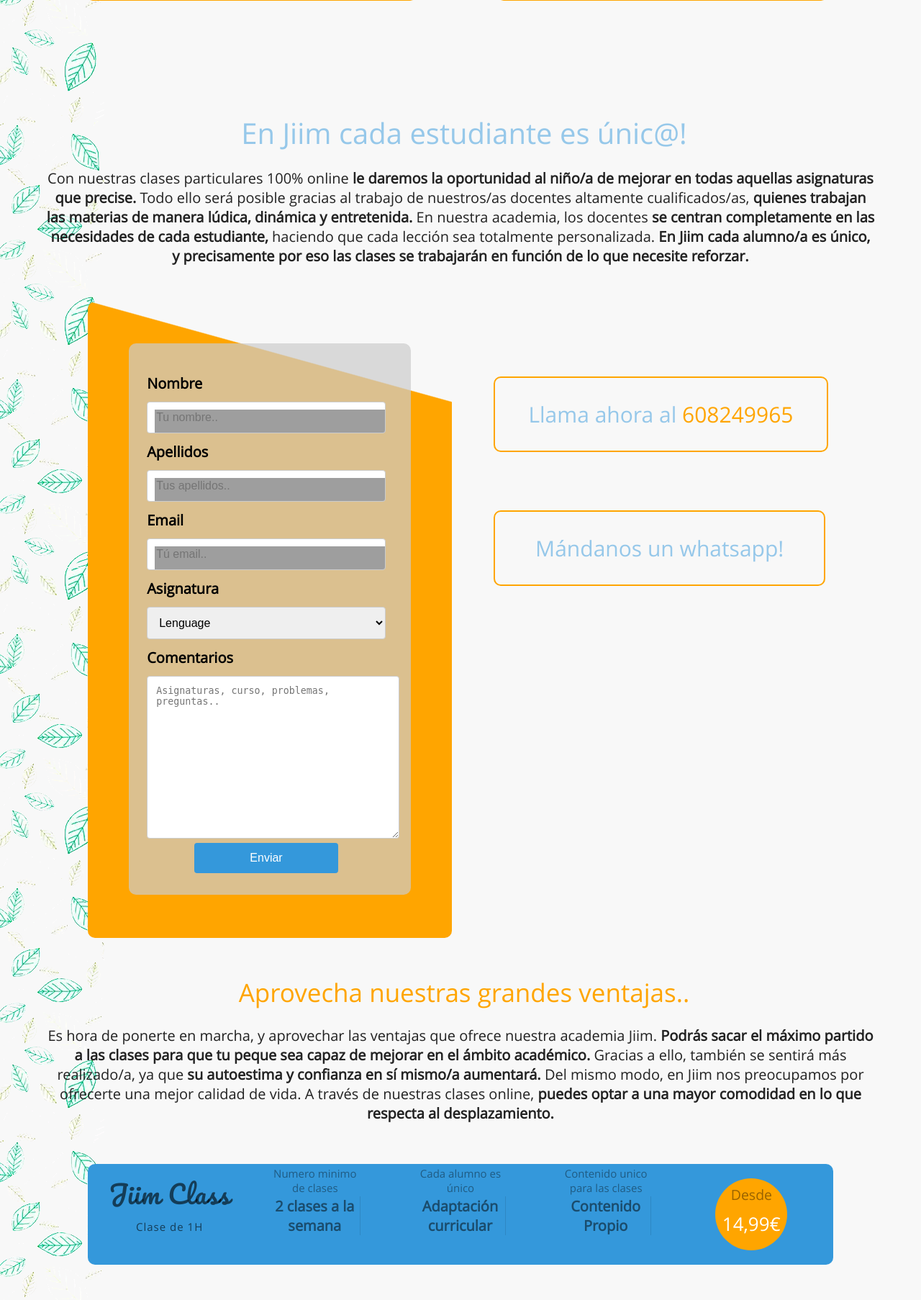
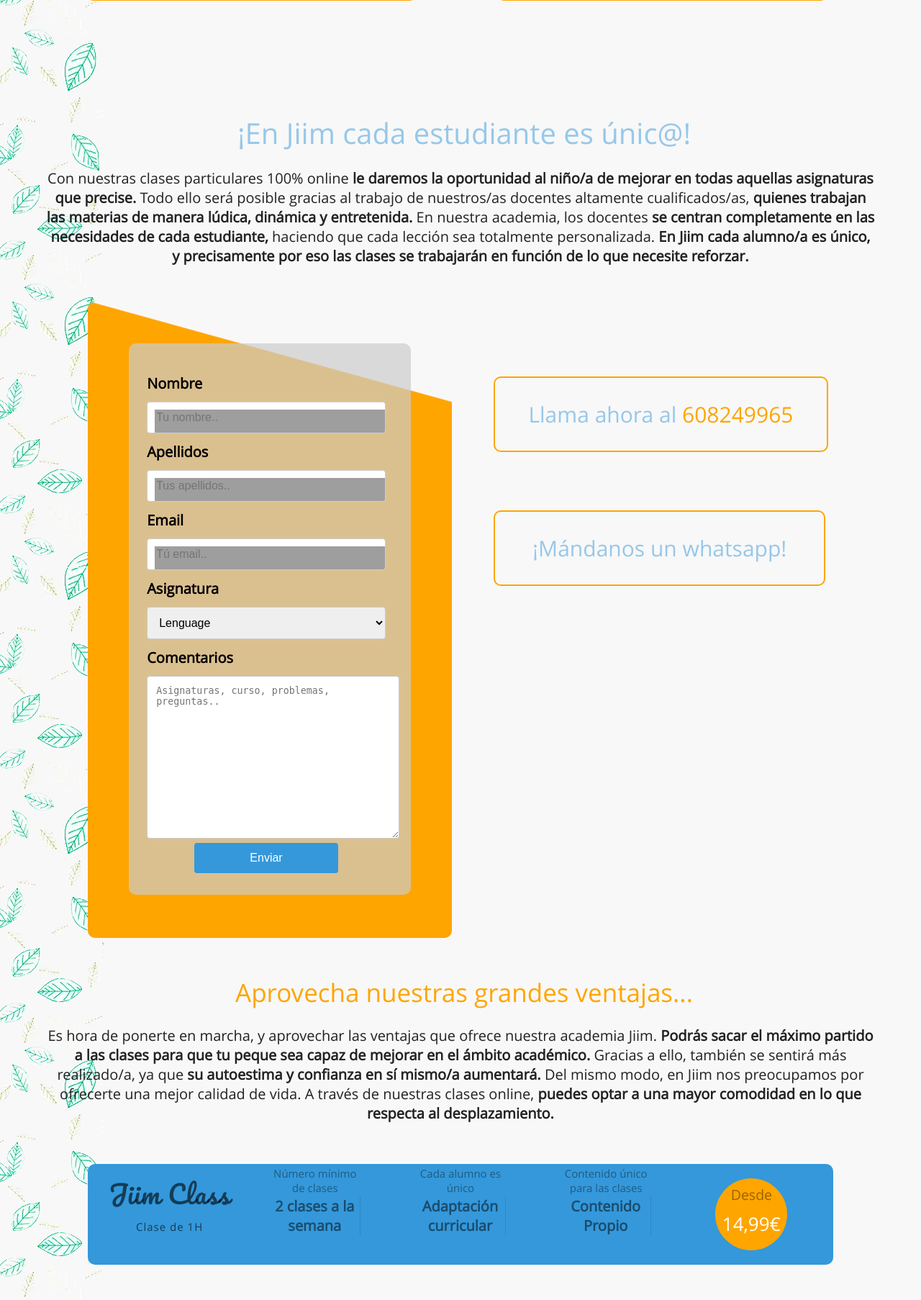
Before and after one commit to juanma2519/academiaJiim, a PHP site: page /clases-de-primaria/clases-online-segundo-de-primaria.php in a window 1280 px wide. Shown: the part 2743-4549 px from the top of the page at 72% size. Run offline with PHP 8.4, Linux system fonts and the light colour scheme.

Commit message:
Cambio ortografía 2º

```diff
--- a/clases-de-primaria/clases-online-segundo-de-primaria.php
+++ b/clases-de-primaria/clases-online-segundo-de-primaria.php
@@ -160,7 +160,7 @@
       </div>
     </section>
     <section>
-    <h2 class="tituloParrafo">En Jiim cada estudiante es únic@!</h2>
+    <h2 class="tituloParrafo">¡En Jiim cada estudiante es únic@!</h2>
       <p>
       Con nuestras clases particulares 100% online <b>le daremos la oportunidad al niño/a de mejorar en todas
       aquellas asignaturas que precise.</b> Todo ello será posible gracias al trabajo de nuestros/as docentes
@@ -220,11 +220,11 @@
             <p class="phone_text"><i class="fa fa-phone"></i> Llama ahora al <a href="tel:608249965" class="phone_number">608249965</a></p>
           </div>
           <div class="column3 column3_2">
-            <a  href="https://api.whatsapp.com/send?phone=+34608249965" class="phone_number"><p class="phone_text"><i class="fa fa-whatsapp"></i> Mándanos un whatsapp!</p></a>
+            <a  href="https://api.whatsapp.com/send?phone=+34608249965" class="phone_number"><p class="phone_text"><i class="fa fa-whatsapp"></i> ¡Mándanos un whatsapp!</p></a>
           </div>
     </section>
       <h3 class="tituloParrafo2">
-        Aprovecha nuestras grandes ventajas..
+        Aprovecha nuestras grandes ventajas...
       </h3>
       <p>
         Es hora de ponerte en marcha, y aprovechar las ventajas que ofrece nuestra
@@ -243,7 +243,7 @@
             <h2>Clase de 1H</h2>
           </ul>
           <ul class="columns_price">
-            <p>Numero minimo de clases</p>
+            <p>Número mínimo de clases</p>
             <span>2 clases a la semana</span>
           </ul>
           <ul class="columns_price">
@@ -251,7 +251,7 @@
             <span>Adaptación curricular</span>
           </ul>
           <ul class="columns_price">
-            <p>Contenido unico para las clases</p>
+            <p>Contenido único para las clases</p>
             <span>Contenido Propio</span>
           </ul>
           <ul class="columns_price">
@@ -261,7 +261,7 @@
     </div>
     </section>
       <h3 class="tituloParrafo2">
-        Y para ti papá o mamá, dejamos el estrés a un lado..
+        Y para ti papá o mamá, dejamos el estrés a un lado...
       </h3>
       <p>
       Asistir presencialmente a una academia requiere tiempo, y muchas veces vas con prisa para poder llegar puntual.
```
